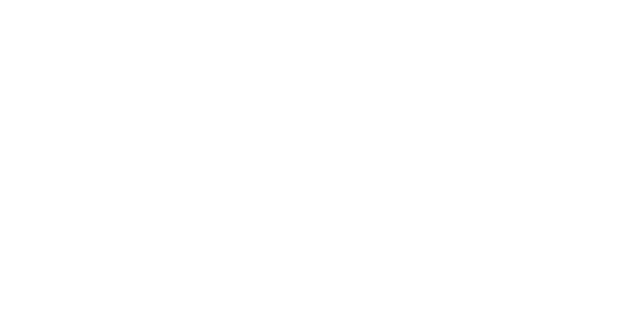
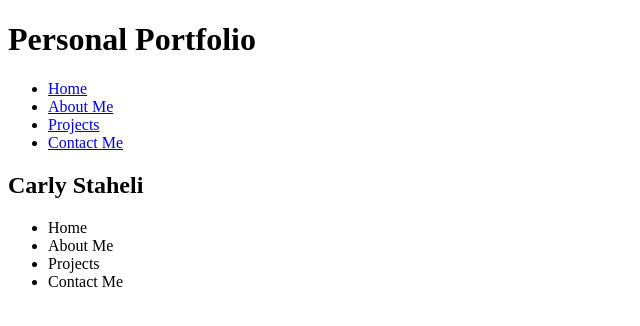
Before and after one commit to carlystahelidavis/personal-portfolio, a plain HTML site: page index.html in a window 1280 px wide. Shown: the whole page, without its empty margins (0-640 px from the left). Drawn offline with Linux system fonts and the light colour scheme; files that its build step writes are made by us from their sources.

Commit message:
adding body and some css

```diff
--- a/assets/style.css
+++ b/assets/style.css
@@ -0,0 +1,9 @@
+body {}
+
+header {}
+
+h1 {}
+
+h2 {}
+
+nav ul {}
--- a/index.html
+++ b/index.html
@@ -2,22 +2,44 @@
 <html lang="en-US">
 
 <head>
-    <title> </title>
     <meta charset="UTF-8" />
     <meta name="viewport" content="width=device-width, initial-scale=1" />
+    <title>Carly Staheli Personal Portfolio</title>
     <link rel="stylesheet" type="text/css" href="./assets/css/style.css" />
 </head>
 
 <body>
+    <header>
+        <h1> Personal Portfolio</h1>
+        <nav>
+            <ul>
+                <li><a href="#">Home</a></li>
+                <li><a href="#">About Me</a></li>
+                <li><a href="#">Projects</a></li>
+                <li><a href="#">Contact Me</a></li>
+            </ul>
+        </nav>
+    </header>
 
-</body>
 
     <main>
         <section>
             <article>
+                <h2>Carly Staheli</h2>
+                <div>
+                    <p></p>
+                    <ul>
+                        <li>Home</li>
+                        <li>About Me</li>
+                        <li>Projects</li>
+                        <li>Contact Me</li>
+                    </ul>
+                </div>
+
 
             </article>
         </section>
     </main>
+</body>
 
 </html>
```
Lines whose indentation alone changed are shown as unchanged.
